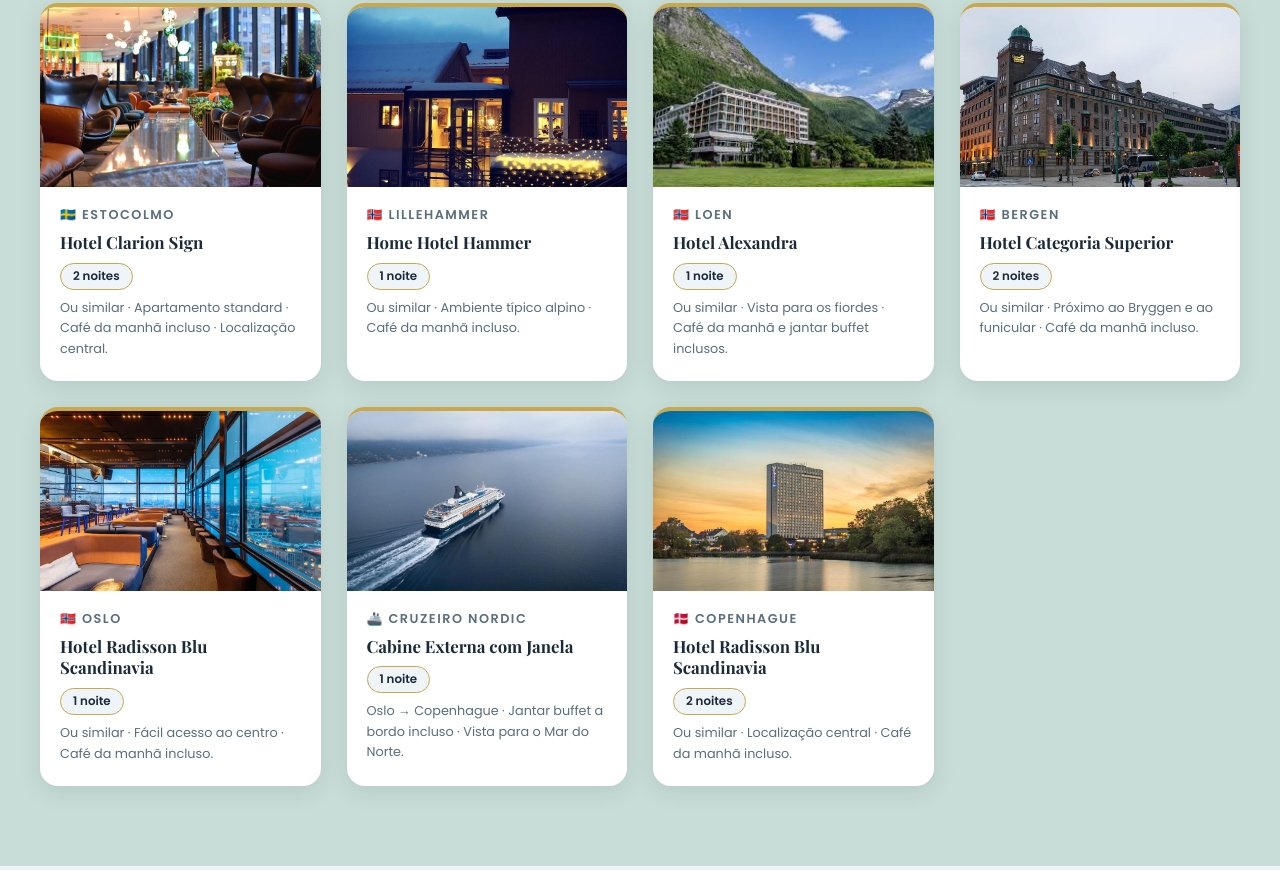
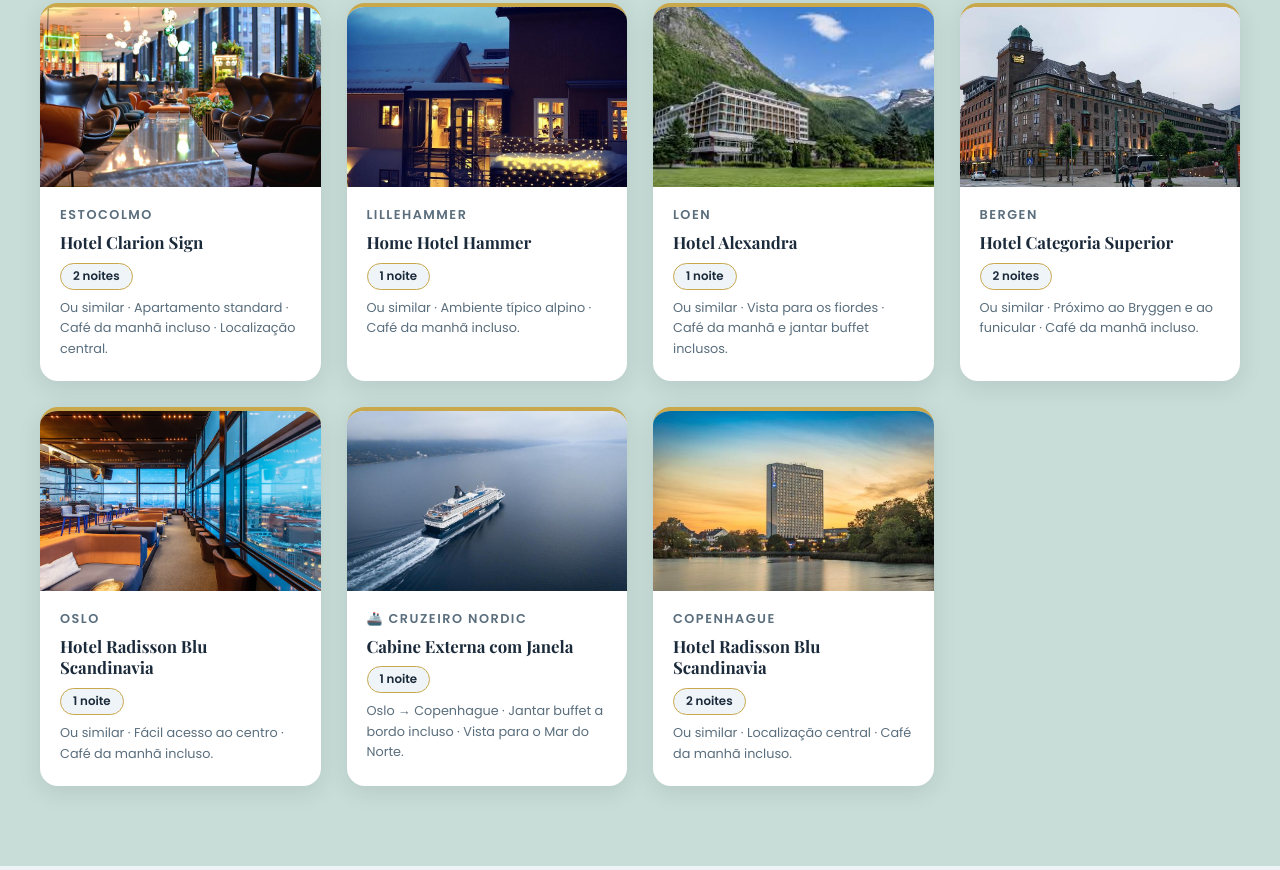
Before and after one commit to fernandoneto1210-sys/escandinavia-2027, a plain HTML site: page index.html in a window 1280 px wide. Shown: the part 8830-9700 px from the top of the page. Drawn offline with nearby package versions, Linux system fonts and the light colour scheme.

Commit message:
Update index.html

```diff
--- a/index.html
+++ b/index.html
@@ -714,7 +714,7 @@
     <div class="hotel-card">
       <img src="ESTOCOLMO HOTEL CLARION SIGN.jpg" alt="Hotel Clarion Sign – Estocolmo"/>
       <div class="hc-body">
-        <p class="city">🇸🇪 Estocolmo</p>
+        <p class="city">Estocolmo</p>
         <h3>Hotel Clarion Sign</h3>
         <span class="nights">2 noites</span>
         <p>Ou similar · Apartamento standard · Café da manhã incluso · Localização central.</p>
@@ -724,7 +724,7 @@
     <div class="hotel-card">
       <img src="LILLEHAMMER HOME HOTEL HAMMER.jpg" alt="Home Hotel Hammer – Lillehammer"/>
       <div class="hc-body">
-        <p class="city">🇳🇴 Lillehammer</p>
+        <p class="city">Lillehammer</p>
         <h3>Home Hotel Hammer</h3>
         <span class="nights">1 noite</span>
         <p>Ou similar · Ambiente típico alpino · Café da manhã incluso.</p>
@@ -734,7 +734,7 @@
     <div class="hotel-card">
       <img src="LOEN HOTEL ALEXANDRA.jpeg" alt="Hotel Alexandra – Loen"/>
       <div class="hc-body">
-        <p class="city">🇳🇴 Loen</p>
+        <p class="city">Loen</p>
         <h3>Hotel Alexandra</h3>
         <span class="nights">1 noite</span>
         <p>Ou similar · Vista para os fiordes · Café da manhã e jantar buffet inclusos.</p>
@@ -744,7 +744,7 @@
     <div class="hotel-card">
       <img src="BERGEN HOTEL HAVNEKONTORET.jpg" alt="Hotel em Bergen"/>
       <div class="hc-body">
-        <p class="city">🇳🇴 Bergen</p>
+        <p class="city">Bergen</p>
         <h3>Hotel Categoria Superior</h3>
         <span class="nights">2 noites</span>
         <p>Ou similar · Próximo ao Bryggen e ao funicular · Café da manhã incluso.</p>
@@ -754,7 +754,7 @@
     <div class="hotel-card">
       <img src="OSLO HOTEL RADISSON SCANDINAVIA.JPEG" alt="Hotel Radisson Blu Scandinavia – Oslo"/>
       <div class="hc-body">
-        <p class="city">🇳🇴 Oslo</p>
+        <p class="city">Oslo</p>
         <h3>Hotel Radisson Blu Scandinavia</h3>
         <span class="nights">1 noite</span>
         <p>Ou similar · Fácil acesso ao centro · Café da manhã incluso.</p>
@@ -774,7 +774,7 @@
     <div class="hotel-card">
       <img src="COPENHAGUE HOTEL RADISSON BLU SCANDINAVIA.jpg" alt="Hotel Radisson Blu Scandinavia – Copenhague"/>
       <div class="hc-body">
-        <p class="city">🇩🇰 Copenhague</p>
+        <p class="city">Copenhague</p>
         <h3>Hotel Radisson Blu Scandinavia</h3>
         <span class="nights">2 noites</span>
         <p>Ou similar · Localização central · Café da manhã incluso.</p>
@@ -839,7 +839,7 @@
     📸 <a href="https://instagram.com/oficinadeturismo" target="_blank">@oficinadeturismo</a>
   </p>
   <p style="margin-top:12px;">© 2027 Oficina de Turismo · Todos os direitos reservados.</p>
-  <p style="margin-top:6px;color:#666;">Informações, voos, hotéis e valores sujeitos a alteração sem aviso prévio.</p>
+  <p style="margin-top:6px;color:#666;">Informações, voos, hotéis e valores sujeitos a alteração sem aviso prévio.Todas as imagens apenas ilustrativas</p>
 </footer>
 
 </body>
```
